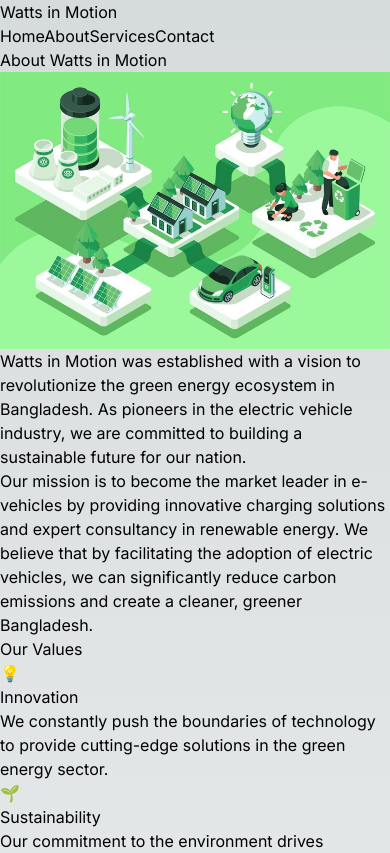
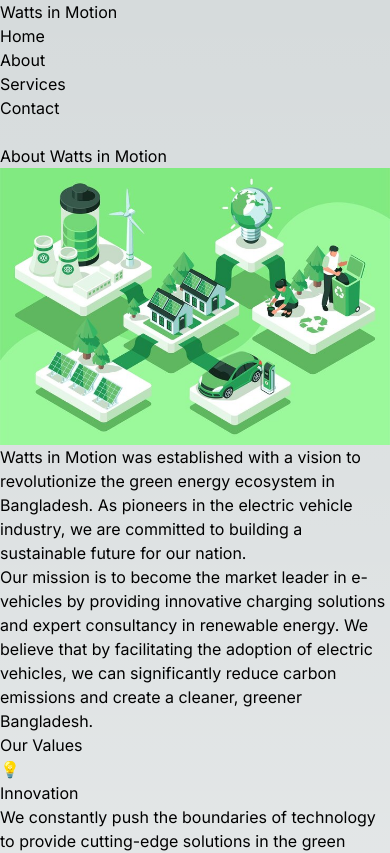
Before and after one commit to Ashik-Ahmed/watts_in_motion_website, a Next.js app: page /about in a window 390 px wide. Shown: the top 853 px of the page. Built offline with nearby package versions, Linux system fonts and the light colour scheme.

Commit message:
mobile screen nav menu added

```diff
--- a/src/app/components/Navbar.jsx
+++ b/src/app/components/Navbar.jsx
@@ -6,6 +6,7 @@ import { motion } from 'framer-motion'
 
 const Navbar = () => {
     const [isScrolled, setIsScrolled] = useState(false)
+    const [isMobileMenuOpen, setIsMobileMenuOpen] = useState(false)
 
     useEffect(() => {
         const handleScroll = () => {
@@ -15,16 +16,20 @@ const Navbar = () => {
         return () => window.removeEventListener('scroll', handleScroll)
     }, [])
 
+    const toggleMobileMenu = () => {
+        setIsMobileMenuOpen(!isMobileMenuOpen)
+    }
+
     return (
         <motion.nav
-            className={`fixed w-full z-50 transition-all duration-300 ${isScrolled ? 'bg-white shadow-lg text-gray-900' : 'bg-transparent text-white'
+            className={`fixed w-full z-50 transition-all duration-300 ${isScrolled ? 'shadow-lg text-gray-900' : 'bg-transparent text-white'
                 }`}
             initial={{ y: -100 }}
             animate={{ y: 0 }}
             transition={{ duration: 0.5 }}
         >
-            <div className="container mx-auto px-6 py-3">
-                <div className="flex items-center justify-between">
+            <div className={`container mx-auto px-6 py-3  ${isScrolled && 'bg-white'}`}>
+                <div className={`flex items-center justify-between`}>
                     <Link href="/">
                         <motion.div
                             className="text-2xl font-bold text-green-600"
@@ -40,7 +45,60 @@ const Navbar = () => {
                         <NavLink href="/services">Services</NavLink>
                         <NavLink href="/contact">Contact</NavLink>
                     </div>
+                    <div className="md:hidden">
+                        {
+                            isMobileMenuOpen ? (
+                                <button
+                                    className={`focus:outline-none ${isScrolled ? 'text-gray-900' : 'text-white'}`}
+                                    onClick={toggleMobileMenu}
+                                >
+                                    <svg
+                                        xmlns="http://www.w3.org/2000/svg"
+                                        className="h-6 w-6"
+                                        fill="none"
+                                        viewBox="0 0 24 24"
+                                        stroke="currentColor"
+                                    >
+                                        <path
+                                            strokeLinecap="round"
+                                            strokeLinejoin="round"
+                                            strokeWidth={2}
+                                            d="M6 18L18 6M6 6l12 12"
+                                        />
+                                    </svg>
+                                </button>
+                            ) : (
+                                <button
+                                    className={`focus:outline-none ${isScrolled ? 'text-gray-900' : 'text-white'}`}
+                                    onClick={toggleMobileMenu}
+                                >
+                                    <svg
+                                        xmlns="http://www.w3.org/2000/svg"
+                                        className="h-6 w-6"
+                                        fill="none"
+                                        viewBox="0 0 24 24"
+                                        stroke="currentColor"
+                                    >
+                                        <path
+                                            strokeLinecap="round"
+                                            strokeLinejoin="round"
+                                            strokeWidth={2}
+                                            d="M4 6h16M4 12h16M4 18h16"
+                                        />
+                                    </svg>
+                                </button>
+                            )
+                        }
+                    </div>
                 </div>
+                {isMobileMenuOpen && (
+                    <div className="absolute md:hidden mt-2 space-y-2 bg-green-500 w-40 right-2">
+                        <NavLink href="/">Home</NavLink>
+                        <NavLink href="/about">About</NavLink>
+                        <NavLink href="/services">Services</NavLink>
+                        <NavLink href="/contact">Contact</NavLink>
+                    </div>
+                )}
             </div>
         </motion.nav>
     )
@@ -48,13 +106,9 @@ const Navbar = () => {
 
 const NavLink = ({ href, children }) => (
     <Link href={href}>
-        <motion.span
-            className="hover:text-green-600 transition-colors duration-300"
-            whileHover={{ scale: 1.1 }}
-            whileTap={{ scale: 0.9 }}
-        >
+        <p className="block px-3 py-2 rounded-md text-base font-medium hover:text-white hover:bg-green-500">
             {children}
-        </motion.span>
+        </p>
     </Link>
 )
 
--- a/src/app/page.js
+++ b/src/app/page.js
@@ -94,8 +94,10 @@ const AboutSection = () => (
       <div className="flex flex-wrap items-center">
         <div className="w-full md:w-1/2 mb-8 md:mb-0">
           <Image
+            priority
             src="/green-energy-ecosystem.jpg"
             alt="Electric vehicle charging"
+            layout="responsive"
             width={600}
             height={400}
             className="rounded-lg shadow-lg"
```
